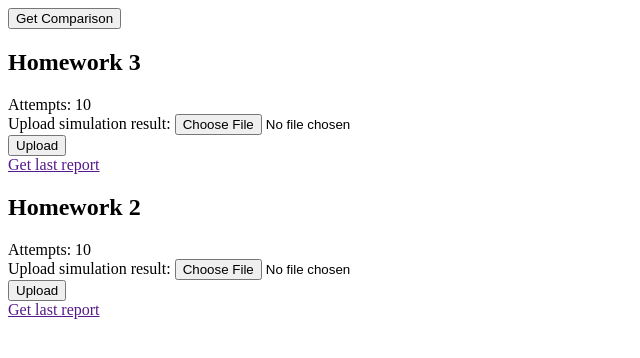
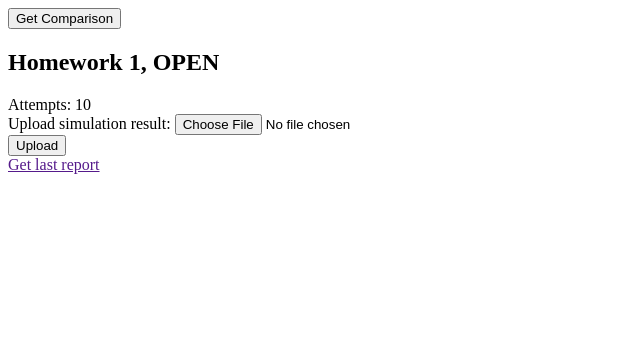
Before and after one commit to Weiqi97/RLO, a Flask app: page /dashboard in a window 1280 px wide. Shown: the top 358 px of the page, without its empty margins (0-640 px from the left). Run offline with Flask 2, Linux system fonts and the light colour scheme; a user stored in the database is signed in; tables that the repository leaves empty hold one stand-in row (values such as "Sample post"); some libraries are stand-ins or nearby versions.

Commit message:
Add homework table

```diff
--- a/app.py
+++ b/app.py
@@ -29,6 +29,14 @@ class User(db.Model, UserMixin):
     password = db.Column(db.String)
 
 
+class Homework(db.Model):
+    __tablename__ = "homeworks"
+
+    id = db.Column(db.Integer, primary_key=True)
+    status = db.Column(db.String)
+    reference = db.Column(db.String)
+
+
 @app.route("/")
 def main_page():
     return render_template("index.html")
@@ -51,7 +59,8 @@ def login():
 @app.route("/dashboard")
 @login_required
 def dashboard():
-    return render_template("dashboard.html")
+    hws = Homework.query.order_by(Homework.id.desc()).all()
+    return render_template("dashboard.html", hws=hws)
 
 
 @app.route("/graph")
--- a/templates/dashboard.html
+++ b/templates/dashboard.html
@@ -13,9 +13,11 @@
   <button id="get-comparison">Get Comparison</button>
   <div id="container"></div>
 
+  {% for hw in hws %}
   <div>
-    <h2>Homework 3</h2>
+    <h2>Homework {{ hw.id }}, {{ hw.status }}</h2>
     <div>Attempts: 10</div>
+    {% if hw.status == 'OPEN' %}
     <form method="post" action="/upload" enctype="multipart/form-data">
       <label for="upload-file">Upload simulation result:</label>
       <input type="file" id="upload-file" name="file">
@@ -23,21 +25,10 @@
         <input type="submit" value="Upload">
       </div>
     </form>
+    {% endif %}
     <a href="">Get last report</a>
   </div>
-
-  <div>
-    <h2>Homework 2</h2>
-    <div>Attempts: 10</div>
-    <form method="post" action="/upload" enctype="multipart/form-data">
-      <label for="upload-file">Upload simulation result:</label>
-      <input type="file" id="upload-file" name="file">
-      <div>
-        <input type="submit" value="Upload">
-      </div>
-    </form>
-    <a href="">Get last report</a>
-  </div>
+  {% endfor %}
 </body>
 
 </html>
```
Also changed, not shown: init.py (+9 -1 lines).
